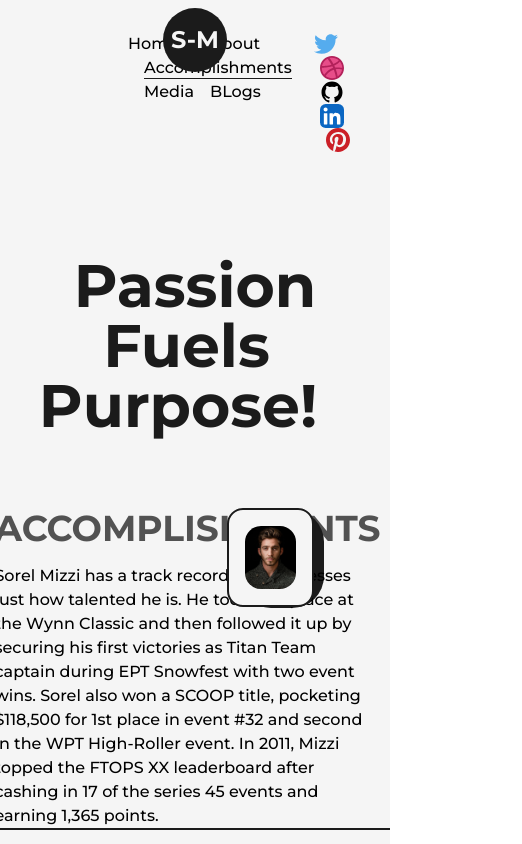
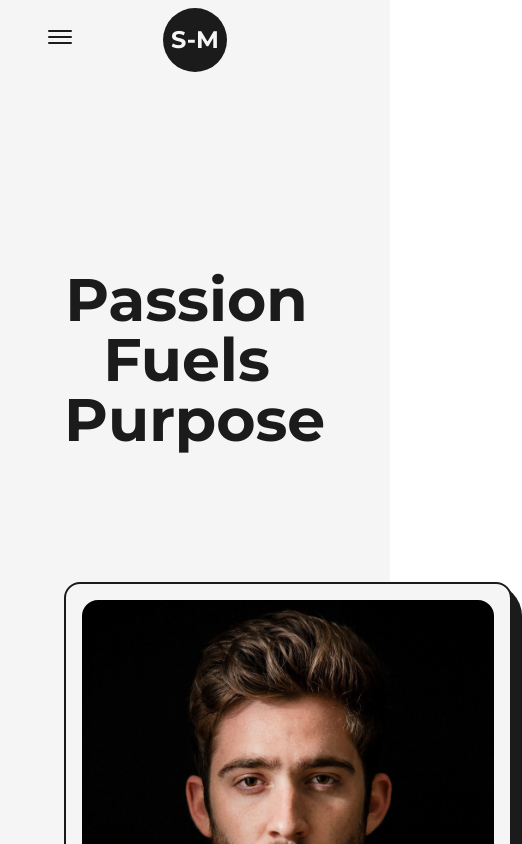
Before and after one commit to appopoleisStudios/sorelMizzi, a Next.js app: page /accomplish in a window 390 px wide. Shown: the top 844 px of the page, 522 px wide, since content can reach past the window. Built offline with nearby package versions, Linux system fonts and the light colour scheme.

Commit message:
FE changes done with all screen responsiveness

```diff
--- a/src/components/Footer.js
+++ b/src/components/Footer.js
@@ -4,8 +4,8 @@ import Link from 'next/link'
 
 const Footer = () => {
   return (
-    <footer className='w-full border-t-2 border-solid border-dark font-medium text-lg'>
-        <Layout className='py-8 px-8 flex items-center justify-between'>
+    <footer className='w-full border-t-2 border-solid border-dark font-medium text-lg sm:text-base'>
+        <Layout className='py-8 px-8 flex items-center justify-between lg:flex-col lg:py-6'>
             <span>{new Date().getFullYear()} &copy, All Rights Reserved</span>
             <div className='flex items-center'>
             Build With <span className='text-primary text-2xl px-1 first-letter:'>&#9825;</span> by &nbsp;<Link href={'/'} className='underline underline-offset-2'>Nuamanali</Link>
--- a/src/components/Layout.js
+++ b/src/components/Layout.js
@@ -2,7 +2,7 @@ import React from 'react'
 
 const Layout = ({children,className=""}) => {
   return (
-    <div className={`w-full h-full inline-block z-0 bg-light   ${className}`}>
+    <div className={`w-full h-full inline-block z-0 bg-light  dark:bg-dark  ${className}`}>
       {children}
     </div>
   )
--- a/src/components/NavBar.js
+++ b/src/components/NavBar.js
@@ -1,12 +1,18 @@
 import Link from "next/link";
-import React from "react";
+import React, { useState } from "react";
 import Logo from "./Logo";
 import { useRouter } from "next/router";
-import { DribbbleIcon, GithubIcon, LinkedInIcon, PinterestIcon, TwitterIcon } from "./Icons";
-import {motion} from "framer-motion";
+import {
+  DribbbleIcon,
+  GithubIcon,
+  LinkedInIcon,
+  PinterestIcon,
+  TwitterIcon,
+} from "./Icons";
+import { motion } from "framer-motion";
 
-const CustomLink = ({ href,title, className = "" }) => {
-  const router=useRouter();
+const CustomLink = ({ href, title, className = "" }) => {
+  const router = useRouter();
   return (
     <Link href={href} className={`${className} relative group`}>
       {title}
@@ -19,56 +25,211 @@ const CustomLink = ({ href,title, className = "" }) => {
     </Link>
   );
 };
+const CustomMobileLink = ({ href, title, className = "", toggle }) => {
+  const router = useRouter();
+
+  const handleClick = () => {
+    toggle();
+    router.push(href);
+  };
+  return (
+    <button
+      href={href}
+      className={`${className} relative group text-light dark:text-dark my-2`}
+      onClick={handleClick}
+    >
+      {title}
+      <span
+        className={`h-[1px] inline-block  bg-light dark:bg-black absolute left-0 -bottom-0.5 group-hover:w-full duration-300 ease transition-[width]
+
+        ${router.asPath === href ? "w-full" : "w-0"} `}
+      >
+        &nbsp;
+      </span>
+    </button>
+  );
+};
 
 const NavBar = () => {
+  const [isOpen, setIsOpen] = useState(false);
+
+  const handleClick = () => {
+    setIsOpen(!isOpen);
+  };
   return (
     <>
-      <header className="w-full px-32 py-8 font-medium flex item-center justify-between">
+      <header className="w-full p-12 py-8 font-medium flex item-center justify-between relative">
+        <button
+          className=" flex-col justify-center items-center hidden lg:flex "
+          onClick={handleClick}
+        >
+          <span
+            className={`bg-dark dark:bg-light block h-0.5 w-6 transition-all duration-300 ease-out rounded-sm ${
+              isOpen ? "rotate-45 translate-y-1" : "-translate-y-0.5"
+            }`}
+          ></span>
+          <span
+            className={`bg-dark dark:bg-light block h-0.5 w-6 transition-all duration-300 ease-out rounded-sm my-0.5 ${
+              isOpen ? "opacity-0" : "opacity-100"
+            }`}
+          ></span>
+          <span
+            className={`bg-dark dark:bg-light block h-0.5 w-6 transition-all duration-300 ease-out rounded-sm ${
+              isOpen ? "-rotate-45 -translate-y-1" : "translate-y-0.5"
+            }`}
+          ></span>
+        </button>
+
+        <div className="w-full flex justify-between items-center lg:hidden">
           <nav>
             <CustomLink href="/" title="Home" className="mr-4" />
             <CustomLink href="/about" title="About" className="mx-4" />
-          <CustomLink href="/accomplish" title="Accomplishments" className="mx-4" />
+            <CustomLink
+              href="/accomplish"
+              title="Accomplishments"
+              className="mx-4"
+            />
             <CustomLink href="/media" title="Media" className="ml-4" />
             <CustomLink href="/article" title="BLogs" className="ml-4" />
           </nav>
           <nav className="flex items-center justify-center flex-wrap">
-          <motion.a href="https://twitter.com" target="_blank"
-          whileHover={{y:-2}}
-          whileTap={{scale:0.9}}
+            <motion.a
+              href="https://twitter.com"
+              target="_blank"
+              whileHover={{ y: -2 }}
+              whileTap={{ scale: 0.9 }}
               className="w-6 mr-3"
             >
-            <TwitterIcon/>
+              <TwitterIcon />
             </motion.a>
-          <motion.a href="https://twitter.com" target="_blank"
-            whileHover={{y:-2}}
-            whileTap={{scale:0.9}}
+            <motion.a
+              href="https://twitter.com"
+              target="_blank"
+              whileHover={{ y: -2 }}
+              whileTap={{ scale: 0.9 }}
               className="w-6 mx-3"
             >
-            <DribbbleIcon/>
+              <DribbbleIcon />
             </motion.a>
-           <motion.a href="https://twitter.com" target="_blank"
-             whileHover={{y:-2}}
-             whileTap={{scale:0.9}}
+            <motion.a
+              href="https://twitter.com"
+              target="_blank"
+              whileHover={{ y: -2 }}
+              whileTap={{ scale: 0.9 }}
               className="w-6 mx-3"
             >
-            <GithubIcon/>
+              <GithubIcon />
             </motion.a>
-          <motion.a href="https://twitter.com" target="_blank"
-            whileHover={{y:-2}}
-            whileTap={{scale:0.9}}
+            <motion.a
+              href="https://twitter.com"
+              target="_blank"
+              whileHover={{ y: -2 }}
+              whileTap={{ scale: 0.9 }}
               className="w-6 mx-3"
             >
-            <LinkedInIcon/>
+              <LinkedInIcon />
             </motion.a>
-          <motion.a href="https://twitter.com" target="_blank"
-            whileHover={{y:-2}}
-            whileTap={{scale:0.9}}
+            <motion.a
+              href="https://twitter.com"
+              target="_blank"
+              whileHover={{ y: -2 }}
+              whileTap={{ scale: 0.9 }}
               className="w-6 ml-3"
             >
-            <PinterestIcon/>
+              <PinterestIcon />
             </motion.a>
           </nav>
-        <div className="absolute left-[50%] top-2 translate-x-[-50%]">
+        </div>
+
+        {isOpen ? (
+          <motion.div
+            initial={{scale:0,opacity:0,x:"-50%",y:"-50%"}}
+            animate={{scale:1,opacity:1}}
+            className="min-w-[70vw] flex flex-col justify-between z-30 items-center fixed top-1/2 left-1/2 -translate-x-1/2 -translate-y-1/2
+          bg-dark/90 dark:bg-light/75 rounded-lg backdrop-blur-md py-32"
+          >
+            <nav className="flex items-center flex-col justify-center">
+              <CustomMobileLink
+                href="/"
+                title="Home"
+                className=""
+                toggle={handleClick}
+              />
+              <CustomMobileLink
+                href="/about"
+                title="About"
+                className=""
+                toggle={handleClick}
+              />
+              <CustomMobileLink
+                href="/accomplish"
+                title="Accomplishments"
+                className=""
+                toggle={handleClick}
+              />
+              <CustomMobileLink
+                href="/media"
+                title="Media"
+                className=""
+                toggle={handleClick}
+              />
+              <CustomMobileLink
+                href="/article"
+                title="BLogs"
+                className=""
+                toggle={handleClick}
+              />
+            </nav>
+            <nav className="flex items-center justify-center flex-wrap">
+              <motion.a
+                href="https://twitter.com"
+                target="_blank"
+                whileHover={{ y: -2 }}
+                whileTap={{ scale: 0.9 }}
+                className="w-6 mr-3 sm:mx-1"
+              >
+                <TwitterIcon />
+              </motion.a>
+              <motion.a
+                href="https://twitter.com"
+                target="_blank"
+                whileHover={{ y: -2 }}
+                whileTap={{ scale: 0.9 }}
+                className="w-6 mx-3 sm:mx-1"
+              >
+                <DribbbleIcon />
+              </motion.a>
+              <motion.a
+                href="https://twitter.com"
+                target="_blank"
+                whileHover={{ y: -2 }}
+                whileTap={{ scale: 0.9 }}
+                className="w-6 mx-3 bg-light rounded-full dark:bg-dark sm:mx-1"
+              >
+                <GithubIcon />
+              </motion.a>
+              <motion.a
+                href="https://twitter.com"
+                target="_blank"
+                whileHover={{ y: -2 }}
+                whileTap={{ scale: 0.9 }}
+                className="w-6 mx-3 sm:mx-1"
+              >
+                <LinkedInIcon />
+              </motion.a>
+              <motion.a
+                href="https://twitter.com"
+                target="_blank"
+                whileHover={{ y: -2 }}
+                whileTap={{ scale: 0.9 }}
+                className="w-6 ml-3 sm:mx-1"
+              >
+                <PinterestIcon />
+              </motion.a>
+            </nav>
+          </motion.div>
+        ) : null}
+        <div className="absolute left-[50%] top-2 translate-x-[0%] lg:translate-x-[-50%] ">
           <Logo />
         </div>
       </header>
--- a/src/pages/about.js
+++ b/src/pages/about.js
@@ -41,8 +41,8 @@ const About = () => {
       <main className="flex w-full  flex-col items-center justify-center">
         <Layout className="pt-16">
           <Animated text=" Passion Fuels Purpose! " className="mb-16" />
-          <div className="grid w-full grid-cols-6 gap-16 justify-items-center ">
-            <div className="col-span-3 flex flex-col items-start justify-start pl-5">
+          <div className="grid w-full grid-cols-8 gap-16 justify-items-center p-8">
+            <div className="col-span-4 flex flex-col items-start justify-between pl-5 md:order-2 md:col-span-8">
               <h2 className="mb-4 test-lg font-bold uppercase text-dark/75">
                 Sorel{"'"}s Story
               </h2>
@@ -71,7 +71,7 @@ const About = () => {
                 well at the Aussie Millions.
               </p>
             </div>
-            <div className="col-span-2 relative h-max rounded-2xl border-2 border-solid border-dark bg-light p-4">
+            <div className="col-span-3 relative h-max rounded-2xl border-2 border-solid border-dark bg-light p-4 md:order-1 md:col-span-8">
               <div className="absolute  top-0 -right-3 -z-10 w-[102%] h-[103%] rounded-[2rem] bg-dark" />
               <Image
                 src={profilePic}
--- a/src/pages/accomplish.js
+++ b/src/pages/accomplish.js
@@ -12,15 +12,15 @@ const accomplish = () => {
         <title> Accomplishment </title>
         <meta name="description" content="any description" />
       </Head>
-      <main className="flex w-full  flex-col items-center justify-center">
+      <main className="flex w-full p-16  flex-col items-center justify-center">
         <Layout className="pt-16">
           <Animated text=" Passion Fuels Purpose! " className="mb-16" />
           <div className="grid w-full grid-cols-6 gap-16 justify-items-center ">
-            <div className="col-span-3 flex flex-col items-start justify-start pl-5">
-              <h2 className="mb-4 test-lg font-bold uppercase text-dark/75 pl-48 text-4xl mb-10">
+            <div className="col-span-3 flex flex-col items-start justify-start pl-5 md:order-2 md:col-span-8">
+              <h2 className=" test-lg font-bold uppercase text-dark/75 pl-48 text-4xl mb-10 md:pl-0">
                 Accomplishments
               </h2>
-              <p className="font-medium pl-48">
+              <p className="font-medium pl-48 md:pl-0">
                 Sorel Mizzi has a track record that expresses just how talented
                 he is. He took first place at the Wynn Classic and then followed
                 it up by securing his first victories as Titan Team captain
@@ -31,7 +31,7 @@ const accomplish = () => {
                 earning 1,365 points.
               </p>
             </div>
-            <div className="col-span-2 relative h-max rounded-2xl border-2 border-solid border-dark bg-light p-4">
+            <div className="col-span-3 relative h-max rounded-2xl border-2 border-solid border-dark bg-light p-4 md:order-1 md:col-span-8">
               <div className="absolute  top-0 -right-3 -z-10 w-[102%] h-[103%] rounded-[2rem] bg-dark" />
               <Image
                 src={profilePic}
--- a/src/pages/index.js
+++ b/src/pages/index.js
@@ -21,45 +21,75 @@ export default function Home() {
         <meta name="viewport" content="width=device-width, initial-scale=1" />
         <link rel="icon" href="/favicon.ico" />
       </Head>
-     <main className='flex items-center  text-dark w-full min-h-screen'>
-      <Layout className='pt-0'>
-        <div className="flex item-center justify-between w-full">
-          <div className='w-1/2'>
-            <Image src={profilePic} alt='Nuamanali' className='w-full h-auto'/>
+     <main className='flex items-center p-8 text-dark w-full min-h-screen'>
+      <Layout className='pt-0 md:pt-16 sm-pt-8'>
+        <div  className="flex items-center justify-between w-full md:block">
+          <div className='w-1/2 md:w-full'>
+            <Image src={profilePic} alt='Nuamanali' className='w-full h-auto  md:inline-block md:w-full'
+            priority
+            sizes="(max-width:768px) 100vw,
+            (max-width:1200px)50vw,
+            50vw"
+
+            />
             </div>
             <div className="flex justify-center items-center h-88 bg-gray-100 p-4">
-      <div className="w-1/2 flex flex-col items-center">
-        <AnimatedText text="PROFESSIONAL POKER PLAYER." className="text-6xl text-center"/>
+                 <div className=" flex flex-col items-center">
+        <AnimatedText text="PROFESSIONAL POKER PLAYER." className="!text-6xl !text-center
+        xl:!text-5xl lg:text-6x1 md:text-5x1 sm:text3x1"
+        />
         <p className="my-4 text-xl font-semibold">
           Sorel Mizzi
         </p>
-        <div className="flex flex-col md:flex-row items-center justify-between gap-4 mt-2 w-full">
-          <div className="bg-white p-4 rounded-lg shadow-lg text-center">
-            <h2 className="text-lg font-semibold mb-4 text-gray-700">Success Story</h2>
-            <p className="mb-4">
+        {/* <div className="flex flex-row items-center justify-center gap-4 mt-2 sm:flex sm:justify-center h-auto">
+  <div className="bg-white p-2 pt-8 rounded-lg shadow-lg text-center w-full sm:w-1/2 h-full">
+    <h2 className="text-lg font-semibold mb-4 text-gray-700">Success Story</h2>
+    <p className="mb-4 text-14">
+      More than just a poker face, see how Sorel Mizzi got his career started, and what it’s taken to get to where he is today.
+    </p>
+    <Link href="/about" className="inline-block text-white bg-red-500 hover:bg-red-700 font-medium py-2 px-4 rounded-full transition-colors mt-2" target="_blank">
+      My Story
+    </Link>
+  </div>
+  <div className="bg-white p-2 pt-8 rounded-lg shadow-lg text-center w-full sm:w-1/2 h-full sm:mt-0">
+    <h2 className="text-lg font-semibold mb-4 text-red-600">Accomplishments</h2>
+    <p className="mb-16">
+      Sorel Mizzi has celebrated an accomplished career, and continues to rack up wins.
+    </p>
+    <Link href="/accomplish" className="text-indigo-600 hover:text-indigo-800 font-semibold">
+      Read More
+    </Link>
+  </div>
+</div> */}
+
+        {/* <div className="flex justify-center flex-row  items-center  gap-4 mt-2   sm:block h-auto ">
+          <div className="bg-white p-2 pt-8 rounded-lg shadow-lg text-center w-1/2 h-full">
+            <h2 className="text-lgfont-semibold mb-4 text-gray-700">Success Story</h2>
+            <p className="mb-4 text-14
+            ">
               More than just a poker face, see how Sorel Mizzi got his career started, and what it’s taken to get to where he is today.
             </p>
-            <Link href="/about" className="inline-block text-white bg-red-500 hover:bg-red-700 font-medium py-2 px-4 rounded-full transition-colors" target="_blank">
+            <Link href="/about" className="inline-block text-white bg-red-500 hover:bg-red-700 font-medium py-2 px-4 rounded-full transition-colors mt-2" target="_blank">
                 My Story
             </Link>
           </div>
-          <div className="bg-white p-6  rounded-lg shadow-lg text-center">
+          <div className="bg-white p-2 pt-8  rounded-lg shadow-lg text-center w-1/2 h-full sm:mt-4">
             <h2 className="text-lg font-semibold mb-4 text-red-600">Accomplishments</h2>
-            <p className="mb-4">
+            <p className="mb-16 ">
               Sorel Mizzi has celebrated an accomplished career, and continues to rack up wins.
             </p>
-            <Link href="/accomplish" className="text-indigo-600 hover:text-indigo-800 font-semibold">
+          <Link href="/accomplish" className="text-indigo-600 hover:text-indigo-800  font-semibold ">
                 Read More
             </Link>
           </div>
-        </div>
+        </div> */}
       </div>
     </div>
        </div>
       </Layout>
-      <HireMe/>
+      {/* <HireMe/> */}
       <div className='absolute right-8 bottom-8 inline-block w-24'>
-        <Image src={lightbulb} alt='Nuamanali' className='w-full h-auto'/>
+
       </div>
      </main>
     </>
--- a/tailwind.config.js
+++ b/tailwind.config.js
@@ -8,6 +8,7 @@ module.exports = {
     // Or if using `src` directory:
     "./src/**/*.{js,ts,jsx,tsx,mdx}",
   ],
+  darkMode:'class',
   theme: {
     extend: {
       fontFamily:{
@@ -23,6 +24,26 @@ module.exports = {
         'spin-slow':'spin 8s linear infinite',
       }
     },
+    screens: {
+      "2xl": { max: "1535px" },
+      // => @media (max-width: 1535px) { ... }
+
+      xl: { max: "1279px" },
+      // => @media (max-width: 1279px) { ... }
+
+      lg: { max: "1023px" },
+      // => @media (max-width: 1023px) { ... }
+
+      md: { max: "767px" },
+      // => @media (max-width: 767px) { ... }
+
+      sm: { max: "639px" },
+      // => @media (max-width: 639px) { ... }
+
+      xs: { max: "479px" },
+      // => @media (max-width: 479px) { ... }
   },
+  },
+
   plugins: [],
 }
```
Also changed, not shown: src/components/hooks/themeswithcer.js (added). Lines whose indentation alone changed are shown as unchanged.
